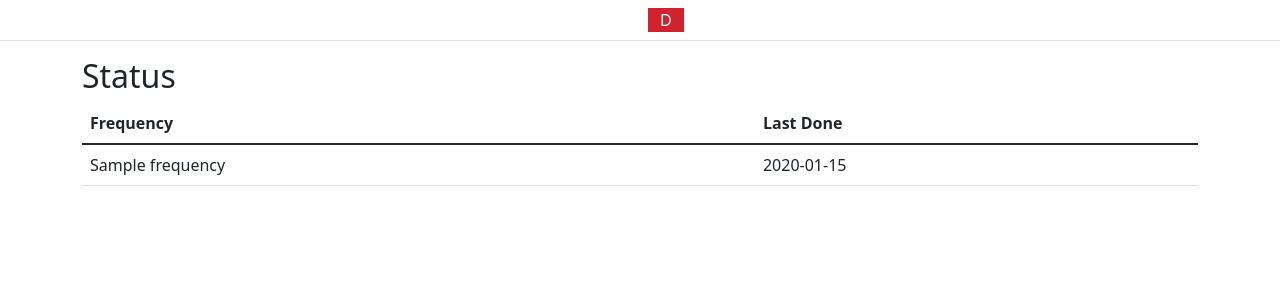
After one commit to TanChiaChun/Self_WebApp, a Python web app: template selfwebapp/templates/status.html in a window 1280 px wide. The commit adds this page. Shown: the top 300 px of the page. Run offline with Jinja, Linux system fonts and the light colour scheme; the template is opened without the code that fills it: most values are stand-ins (such as "Sample title", 1, 10 or a date in 2020).

Commit message:
Display status in new page

```diff
--- a/selfwebapp/routes.py
+++ b/selfwebapp/routes.py
@@ -14,6 +14,12 @@ app.jinja_env.globals["get_status_diff"] = get_status_diff
 @login_required
 def home():
     return render_template("home.html")
+
+@app.route("/status")
+@login_required
+def status():
+    statuses = Status.query.all()
+    return render_template("status.html", statuses=statuses)
 
 @app.route("/productivity/<p>")
 @login_required
--- a/selfwebapp/templates/_template.html
+++ b/selfwebapp/templates/_template.html
@@ -36,6 +36,8 @@
       </button>
       <div class="collapse navbar-collapse" id="navbarNavAltMarkup">
         <div class="navbar-nav">
+          <a class="my_navtext_color nav-link {% block nav_active_status %}{% endblock %}"
+            href="{{ url_for('status') }}">Status</a>
           <a class="my_navtext_color nav-link {% block nav_active_key %}{% endblock %}"
             href="{{ url_for('productivity', p='key') }}">Key</a>
           <a class="my_navtext_color nav-link {% block nav_active_loop %}{% endblock %}"
--- /dev/null
+++ b/selfwebapp/templates/status.html
@@ -0,0 +1,25 @@
+{% extends "_template.html" %}
+{% block nav_active_status %}active{% endblock nav_active_status %}
+
+{% block main_body %}
+<div class="container my_padding_top">
+    <h1 class="my_h1">Status</h1>
+
+    <table class="table">
+        <thead>
+            <tr>
+                <th scope="col">Frequency</th>
+                <th scope="col">Last Done</th>
+            </tr>
+        </thead>
+        <tbody>
+            {% for status in statuses %}
+            <tr>
+                <td>{{ status.frequency.capitalize() }}</td>
+                <td>{{ status.last_done.strftime("%#I:%M %p (%#d/%#m)") }}</td>
+            </tr>
+            {% endfor %}
+        </tbody>
+    </table>
+</div>
+{% endblock main_body %}
```
